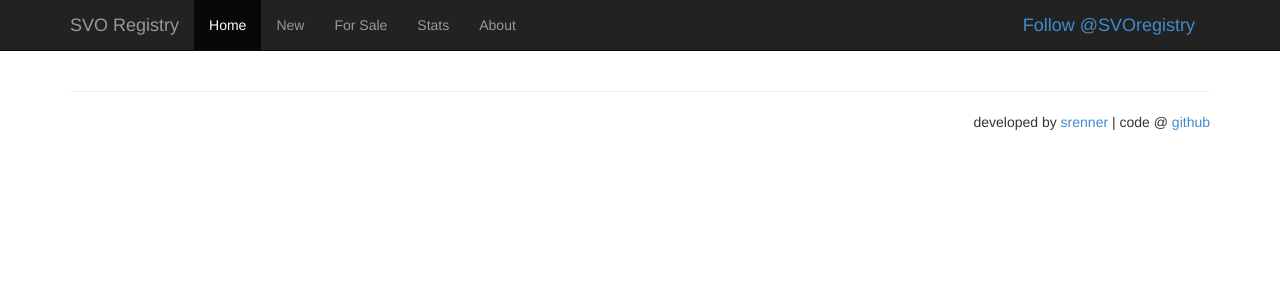
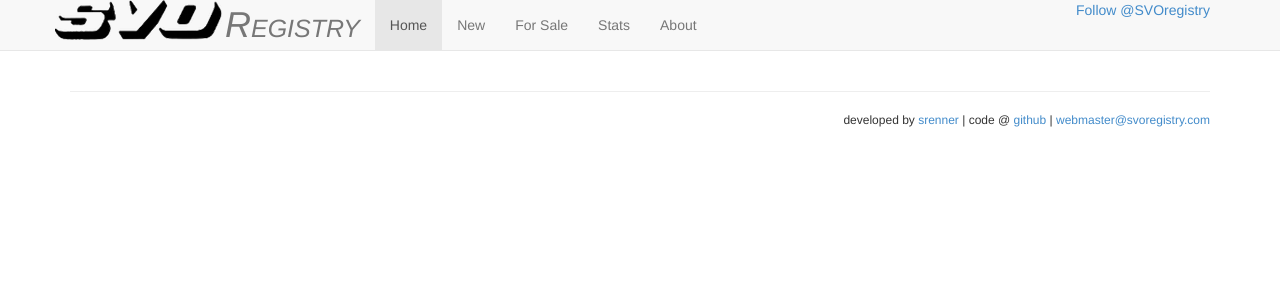
Before and after one commit to srenner/svoregistry-v2, a Django app: template svoregistry/registry/templates/base.html in a window 1280 px wide. Shown: the top 300 px of the page. Run offline with Django 3.2, Linux system fonts and the light colour scheme; the template is opened without the code that fills it, so the values that code supplies are empty; some libraries are stand-ins or nearby versions.

Commit message:
template/css updates

```diff
--- a/svoregistry/registry/static/registry/css/style.css
+++ b/svoregistry/registry/static/registry/css/style.css
@@ -1,3 +1,8 @@
+footer {
+	font-size: 12px;
+}
+
+
 #divMap {
 	height: 500px;
 }
--- a/svoregistry/registry/templates/base.html
+++ b/svoregistry/registry/templates/base.html
@@ -5,10 +5,25 @@
 	<title>{% block title %}{% endblock %}</title>
 	{% load staticfiles %}
 	<link rel="stylesheet" type="text/css" href="{% static 'registry/css/vendor/bootstrap/css/bootstrap.min.css' %}" />
+	<link rel="stylesheet" type="text/css" href="{% static 'registry/css/style.css' %}" />
+	<style type="text/css">
+		.navbar-brand {
+			background-image: url("{% static 'img/shadow_logo.png' %}");
+			background-repeat: no-repeat;
+			padding-left: 170px;
+			font-variant: small-caps;
+			font-style: italic;
+			font-size: 36px;
+
+		}
+		.navbar-brand span {
+			padding-top: -4px;
+		}
+	</style>
 	{% block head %}{% endblock %}
 </head>
 <body>
-	<div class="navbar navbar-inverse navbar-static-top" role="navigation">
+	<div class="navbar navbar-default navbar-static-top" role="navigation">
 		<div class="container">
         	<div class="navbar-header">
 	          	<button type="button" class="navbar-toggle" data-toggle="collapse" data-target=".navbar-collapse">
@@ -17,7 +32,7 @@
 	            	<span class="icon-bar"></span>
 	            	<span class="icon-bar"></span>
 	          	</button>
-      			<a class="navbar-brand" href="/">SVO Registry</a>
+	          	<a class="navbar-brand" href="/"><span>Registry</span></a>
         	</div>
 	        <div class="navbar-collapse collapse">
 				<ul class="nav navbar-nav">
@@ -27,7 +42,7 @@
 					<li><a href="/statistics">Stats</a></li>
 					<li><a href="/about">About</a></li>
 				</ul>
-				<div class="pull-right navbar-brand">
+				<div class="pull-right">
 					<span>
 						<a href="https://twitter.com/SVOregistry" class="twitter-follow-button" data-show-count="false">Follow @SVOregistry</a>
 						<script>!function(d,s,id){var js,fjs=d.getElementsByTagName(s)[0];if(!d.getElementById(id)){js=d.createElement(s);js.id=id;js.src="//platform.twitter.com/widgets.js";fjs.parentNode.insertBefore(js,fjs);}}(document,"script","twitter-wjs");</script>
@@ -42,19 +57,19 @@
 					</span>
 				</div>
 			</div>
-
-
   		</div>
     </div>
 	<div id="divContent" class="container">
 		{% block content %}{% endblock %}
 	</div>
-	<div id="divFooter" class="container text-right">
+	<footer id="divFooter" class="container text-right">
 		<hr>
 		developed by <a href="http://www.shawnrenner.com/">srenner</a>
 		|
 		code @ <a href="https://github.com/srenner/svoregistry-v2">github</a>
-	</div>
+		|
+		<a href="mailto:webmaster@svoregistry.com">webmaster@svoregistry.com</a>
+	</footer>
 	<script src="{% static 'registry/js/vendor/bootstrap.min.js' %}" type="text/javascript"></script>
 	{% block scripts %}{% endblock %}
 </body>
--- a/svoregistry/registry/templates/index.html
+++ b/svoregistry/registry/templates/index.html
@@ -2,7 +2,6 @@
 {% block title %}Mustang SVO Registry{% endblock %}
 {% block head %}
 {% load staticfiles %}
-<link rel="stylesheet" type="text/css" href="{% static 'registry/css/style.css' %}" />
 {% endblock %}
 {%block content %}
 <h1 class="text-center">Home of the 1984 - 1986 Mustang SVO Registry</h1>
```
Also changed, not shown: svoregistry/registry/static/img/shadow_logo.png (added).
